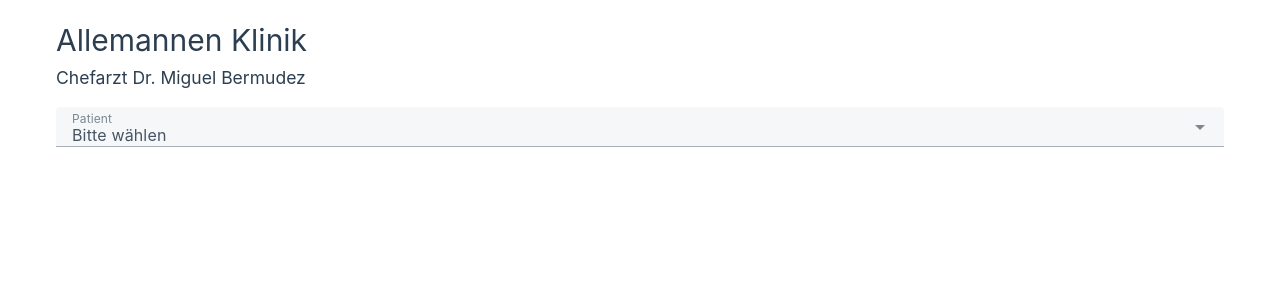
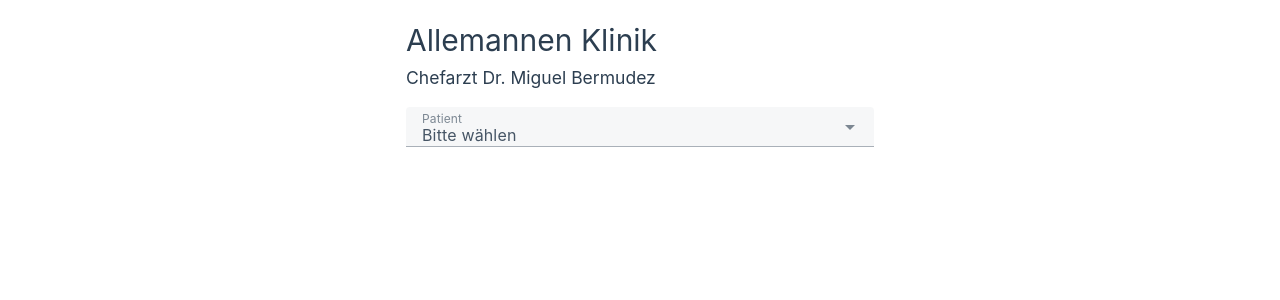
Before and after one commit to dev-marlon/rowlytics, a Vue app: page / in a window 1280 px wide. Shown: the top 300 px of the page. Built offline with nearby package versions, Linux system fonts and the light colour scheme.

Commit message:
Max width of app is 500px

```diff
--- a/src/assets/main.css
+++ b/src/assets/main.css
@@ -1 +1,6 @@
 @import './base.css';
+
+#app {
+    max-width: 500px;
+    margin: 0 auto;
+}
```
